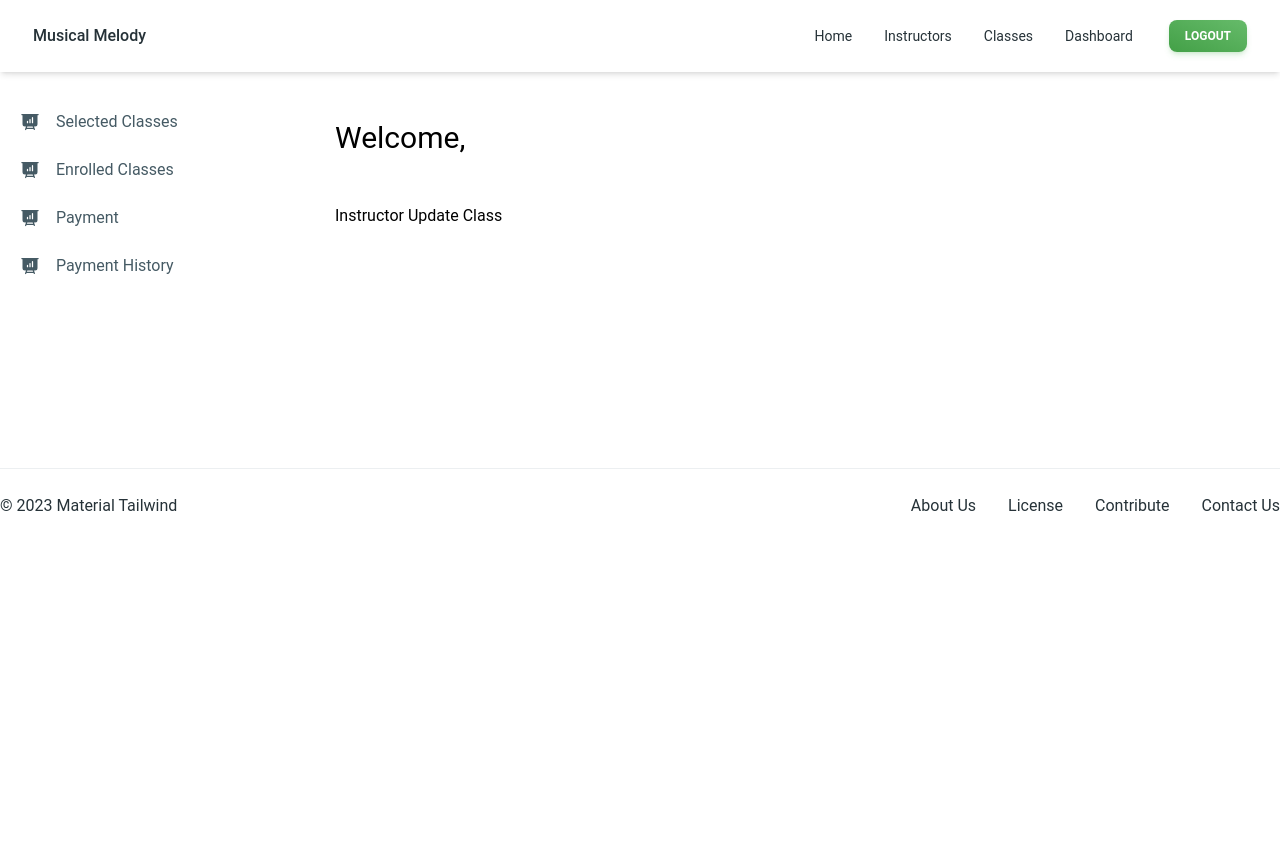
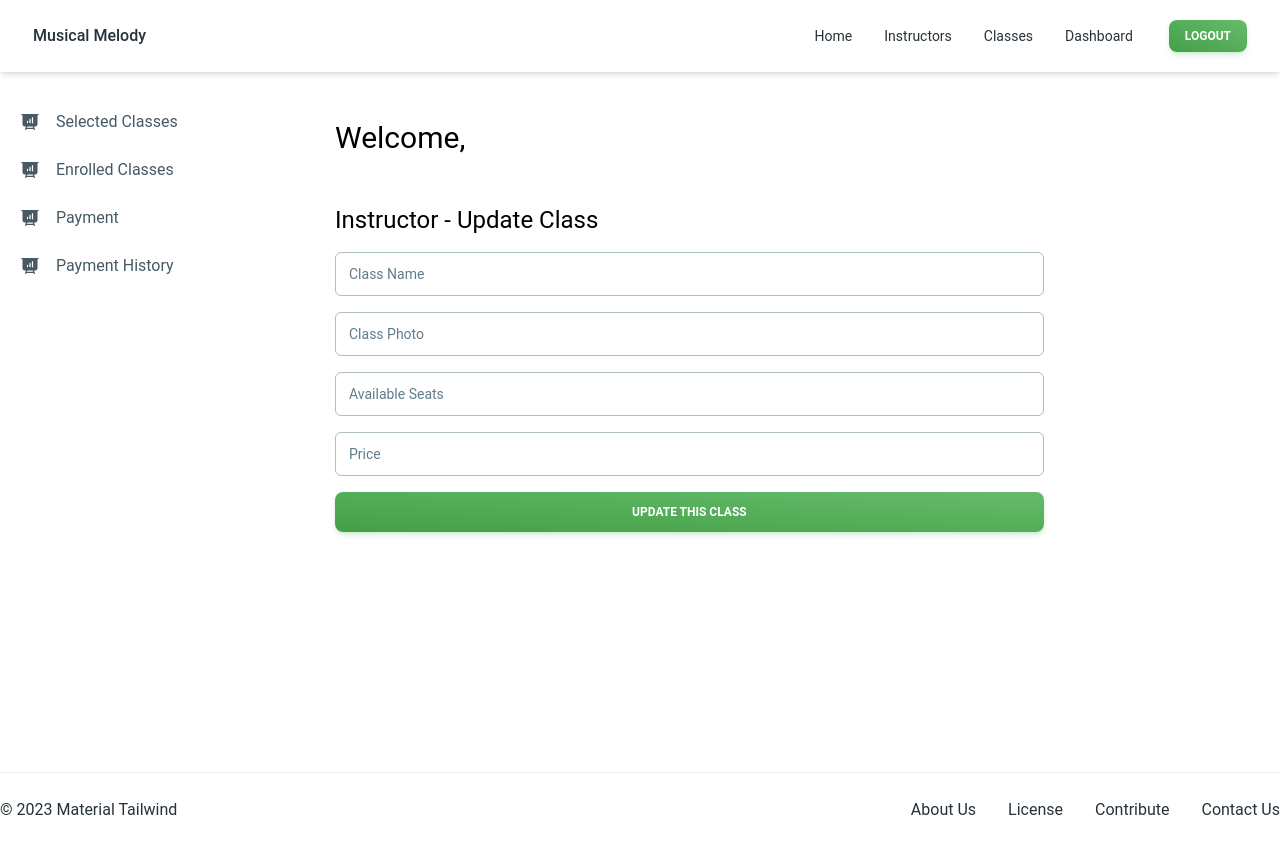
Before and after one commit to masum73/summer-camp-client, a React (Vite) app: page /dashboard/updateclass/1 in a window 1280 px wide. Before the commit the page ends 800 px from the top, so only its background shows below. Built offline with nearby package versions, Linux system fonts and the light colour scheme; no server answers; sample sign-in values are in the browser's storage.

Commit message:
instructor update class done

```diff
--- a/src/pages/InstructorDashboard/InstructorMyClass.jsx
+++ b/src/pages/InstructorDashboard/InstructorMyClass.jsx
@@ -56,7 +56,7 @@ const InstructorMyClass = () => {
                                         </Typography>
                                     </td>
                                     <td className={classes}>
-                                        <Link to={`/dashboard/instructormyclass/updateclass/${_id}`}><Button  className='mr-5' color="green" >Update class</Button></Link>
+                                        <Link to={`/dashboard/updateclass/${_id}`}><Button  className='mr-5' color="green" >Update class</Button></Link>
 
                                     </td>
                                 </tr>
--- a/src/pages/InstructorDashboard/InstructorUpdateClass.jsx
+++ b/src/pages/InstructorDashboard/InstructorUpdateClass.jsx
@@ -1,9 +1,53 @@
-import React from 'react';
+import React, { useEffect, useState } from 'react';
+import { useForm } from 'react-hook-form';
+import { Button, Input } from '@material-tailwind/react';
+import axios from 'axios';
+import { useParams } from 'react-router-dom';
+import { data } from 'autoprefixer';
 
 const InstructorUpdateClass = () => {
+    const { register, handleSubmit, reset } = useForm();
+    const [cls, setCls] = useState(null);
+    const {id} = useParams('id')
+    console.log({id});
+    useEffect(() => {
+        axios.get(`http://localhost:5000/classes/${id}`)
+            .then(data => {
+                setCls(data.data)
+                console.log(data.data);
+            })
+    }, [])
+
+    const onSubmit = (submitData) => {
+        console.log(submitData);
+        axios.patch(`http://localhost:5000/updateclass/${id}`, {...submitData})
+            .then(data => {
+                console.log(data);
+                setCls(data.data)
+            })
+    }
+
     return (
         <div>
-            <h2>Instructor Update Class</h2>
+            <h2 className='text-2xl my-4'>Instructor - Update Class</h2>
+            <form className='w-9/12' onSubmit={handleSubmit(onSubmit)}>
+                <div>
+                    <Input type="text" defaultValue={cls?.className} label='Class Name' size="lg" {...register("className", { required: true })} name="className" />
+                </div>
+                <div className='my-4'>
+                    <Input type="text" defaultValue={cls?.classPhoto} label='Class Photo' size="lg" {...register("classPhoto", { required: true })} name="classPhoto" />
+                </div>
+                <div className='my-4'>
+                    <Input type="number" defaultValue={cls?.availableSeats} label='Available Seats' size='lg' {...register("availableSeats", { required: true })} name='availableSeats' />
+                </div>
+                <div className='my-4'>
+                    <Input type="number" defaultValue={cls?.price} label='Price' size='lg' {...register("price", { required: true })} name='price' />
+                </div>
+                <Button color='green' type='submit' variant="gradient" fullWidth>
+                    Update this class
+                </Button>
+
+            </form>
         </div>
     );
 };
```
